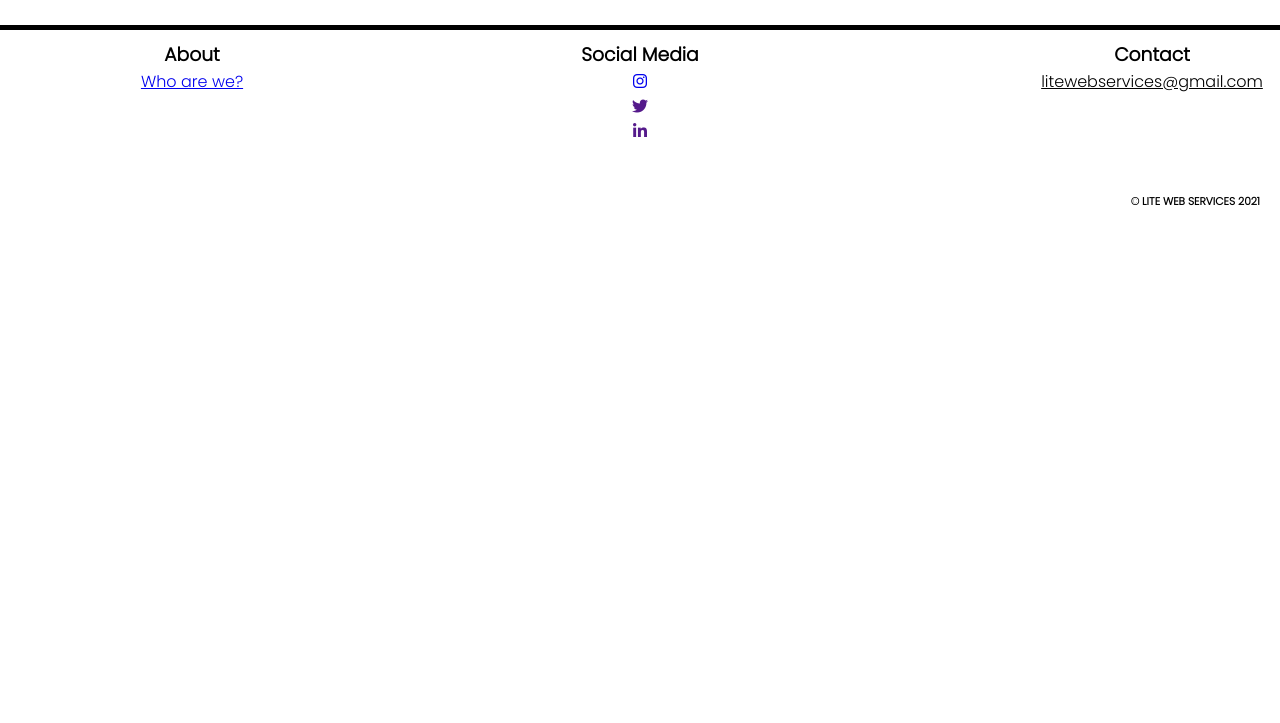
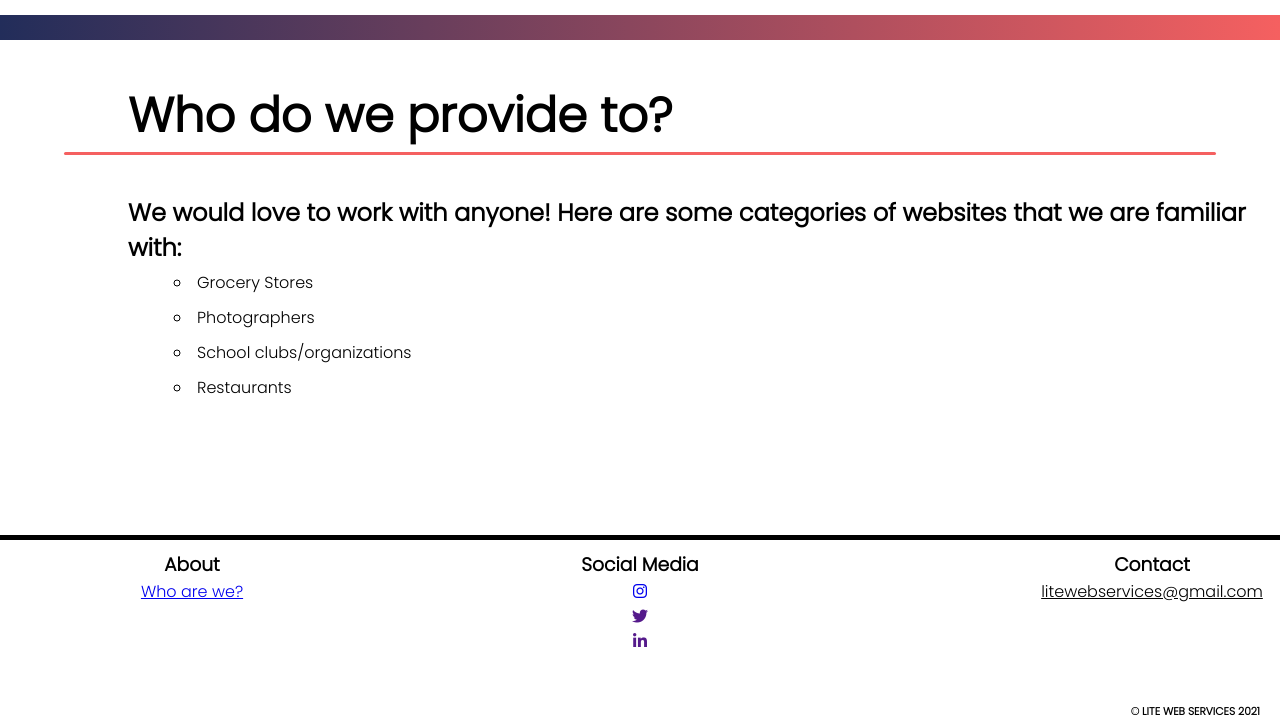
Before and after one commit to LITEWebServices/LITE-Site, a plain HTML site: page pages/about.html in a window 1280 px wide. Shown: the part 1226-1949 px from the top of the page. Before the commit the page ends 1456 px from the top, so only its background shows below. Drawn offline with Linux system fonts and the light colour scheme.

Commit message:
About page addition

```diff
--- a/pages/about.css
+++ b/pages/about.css
@@ -65,7 +65,7 @@ section{
     align-items: center;
     text-align: center;
     justify-content: center;
-    font-size: 3vw;
+    font-size: 1vw;
     font-weight: bold;
     color: rgb(255, 255, 255);
     position: absolute;
@@ -131,6 +131,43 @@ section{
     background: rgb(200, 200, 200);
 }
 
+/* Next section */
+.transition-line{
+    width: 100%;
+    height: 25px;
+    background: rgb(34,45,90);
+    background: linear-gradient(90deg, rgba(34,45,90,1) 0%, rgba(245,96,96,1) 100%);
+}
+
+.customers .divider{
+    margin-left: 5%;
+    width: 90%;
+    background: rgb(245, 96, 96);
+    height: 3px;
+    border-radius: 10px;
+}
+
+.customers h2{
+    padding-top: 40px;
+    margin-left: 10%;
+    font-size: 3rem;
+}
+.customers h4{
+    margin-left: 10%;
+    padding-top: 20px;
+    font-size: 1.5rem;
+}
+
+.customers ol{
+    margin-left: 15%;
+    list-style: circle;
+}
+
+.customers ol li{
+    padding: 5px;
+}
+
+
 
 @media screen and (max-width: 1440px){
     .slideshow{
--- a/pages/about.html
+++ b/pages/about.html
@@ -73,7 +73,7 @@
     </div>
 
     <div class="slideshow-text-box">
-        <h1>More information</h1>
+        <h1>We would love to help you with your online presence. </h1>
     </div>
 
     <div class="slideshow">
@@ -103,6 +103,26 @@
 
 
     <div class='spacer s3 bottom'></div>
+    <div class="transition-line"></div>
+
+    <div class="customers">
+        <h2>Who do we provide to?</h2>
+        <div class="divider"></div>
+        <h4>We would love to work with anyone! Here are some categories of websites that we are
+            familiar with:
+        </h4>
+        <ol>
+            <li>Grocery Stores</li>
+            <li>Photographers</li>
+            <li>School clubs/organizations</li>
+            <li>Restaurants</li>
+        </ol>
+
+    </div>
+
+    <div class="spacer s1"></div>
+
+
 
     <!-- Footer -->
     <div class="separate"></div>
```
Also changed, not shown: index.css (+11 -4 lines), index.html (+2 -3 lines), pages/slide.js (line endings or trailing spaces).
